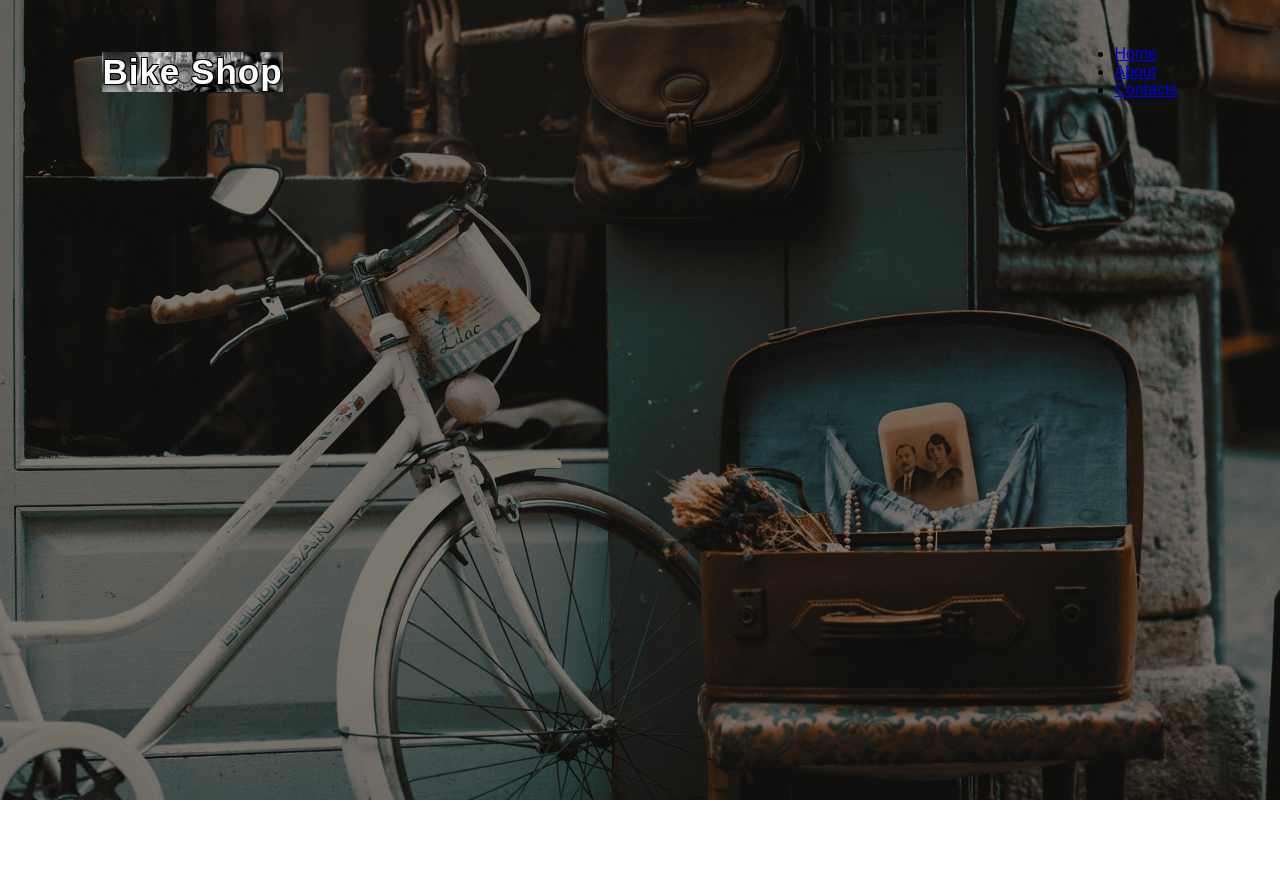
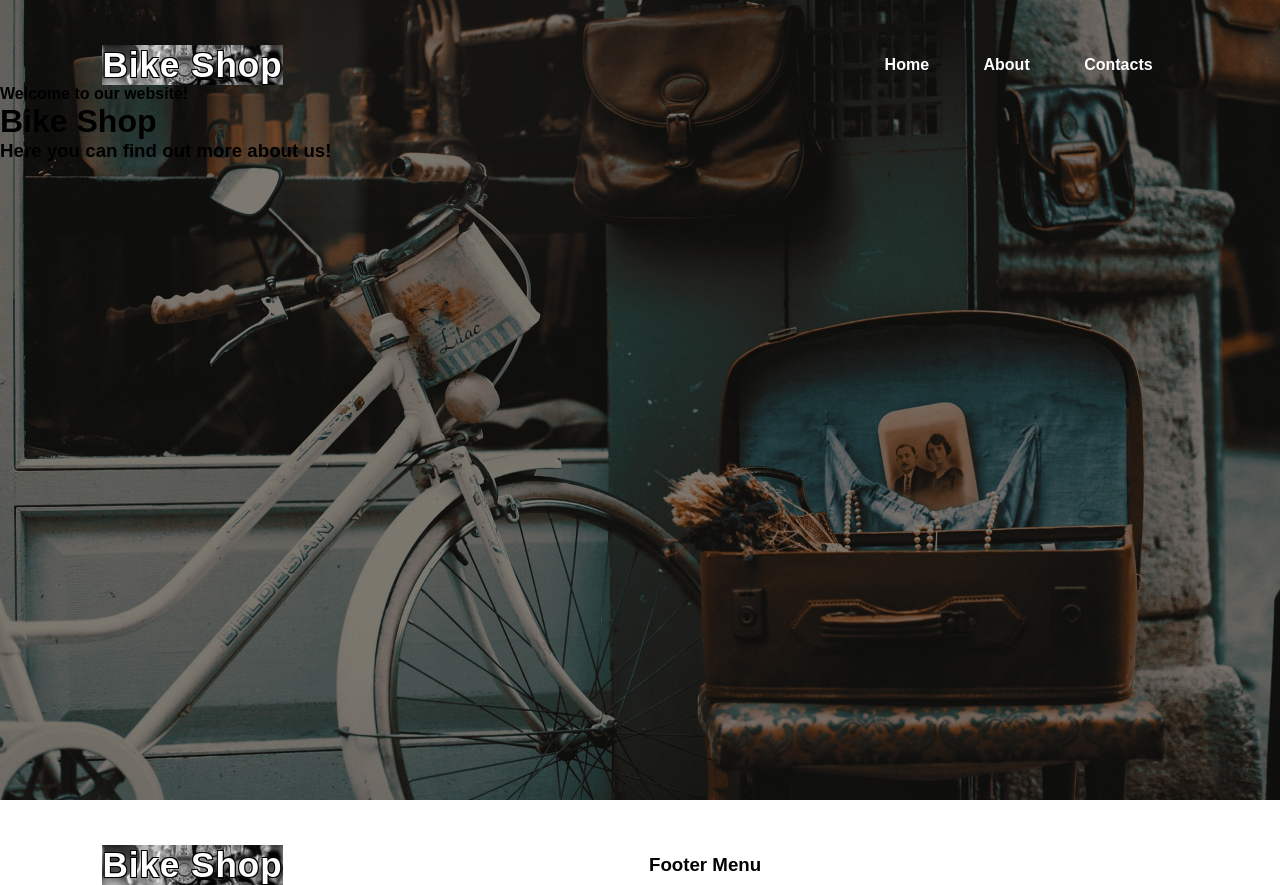
Before and after one commit to raudisprakse/git-one, a plain HTML site: page html/index.html in a window 1280 px wide. Before the commit the page ends 800 px from the top, so only its background shows below. Drawn offline with Linux system fonts and the light colour scheme.

Commit message:
New html file and style for contacts page

```diff
--- a/html/index.html
+++ b/html/index.html
@@ -18,6 +18,29 @@
             <li><a href="#">Contacts</a></li>
         </ul>
       </nav>
+
+      <div class="content">
+               <h4>Welcome to our website!</h4>
+                <h1>Bike Shop</h1>
+                <h3>Here you can find out more about us!</h3>
+      </div>
     </div>
+    <!-- hero end -->
+    <!-- home -->
+    <div class="about-us"></div>
+    <div class="contacts"></div>
+    <div class="contacts-form"></div>
+    <!-- home end -->
+    <!-- footer -->
+    <div class="footer-menu">
+        <nav>
+            <h2 class="logo">Bike Shop</h2>
+            <h3>Footer Menu</h3>
+            <ul>
+                <li><a href="#"></a></li>
+            </ul>
+        </nav>
+    </div>
+    <!-- footer end -->
 </body>
 </html>
--- a/style/style.css
+++ b/style/style.css
@@ -31,3 +31,14 @@ nav{
   background-size: cover;
   background-position: center;
 }
+nav ul li{
+  list-style-type: none;
+  display: inline-block;
+  padding: 10px 25px;
+}
+nav ul li a{
+  color: white;
+  text-decoration: none;
+  font-weight: bold;
+  text-transform: capitalize;
+}
```
Also changed, not shown: html/contact-form.html (added, +13 -0 lines), contact-style.css (added).
